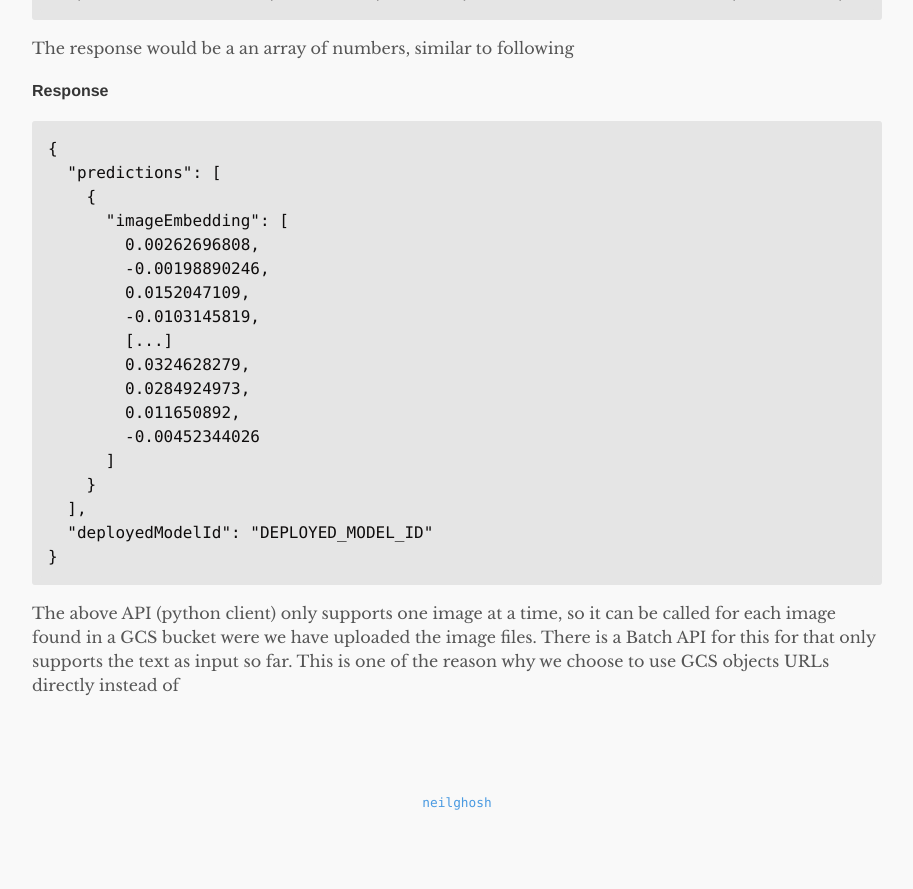
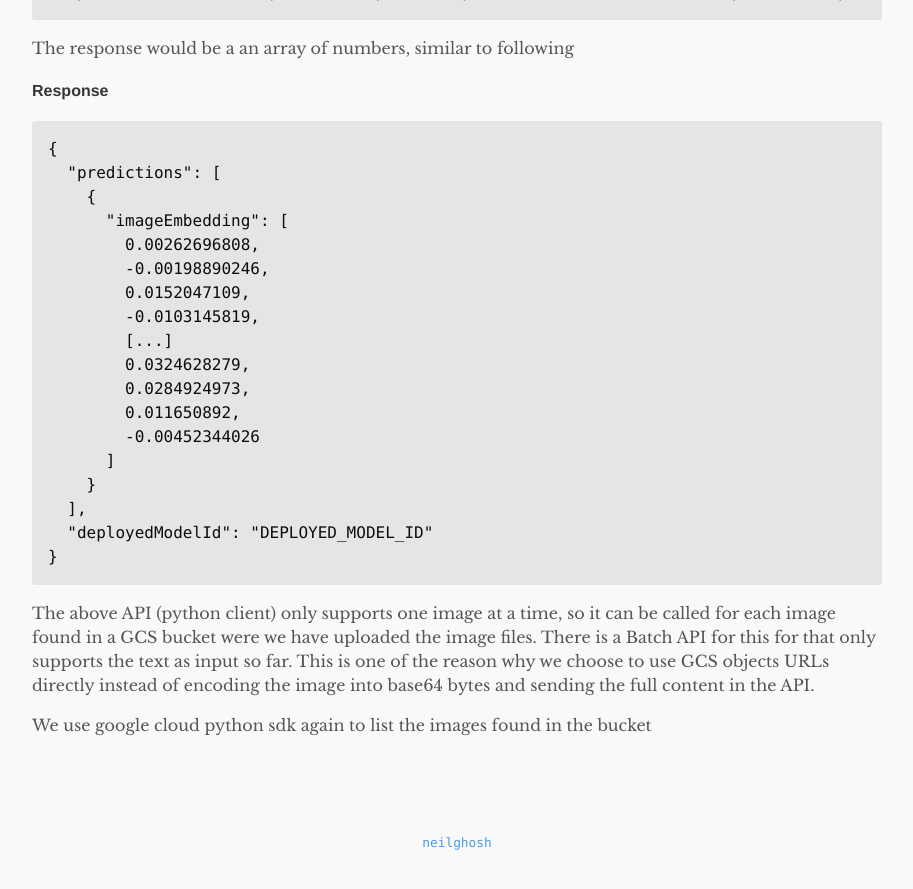
Before and after one commit to neilghosh/neilghosh.github.io, a Jekyll site: the page built from _posts/2023/2023-12-02-embeddings-prediction-using-vertext-ai-and-vector-database.md.md, in a window 1280 px wide and 900 px high, scrolled down 2213 px. Shown: the top 889 px of the window, without its empty margins (183-1096 px from the left). Built offline with Jekyll 4.4.1, drawn with Linux system fonts in a browser that asks for light colours; before the commit the page ends 3073 px from its top, so only the background shows below that.

Commit message:
_posts/2023/2023-12-02-embeddings-prediction-using-vertext-ai-and-vector-database.md.md updated from https://stackedit.io/

````diff
--- a/_posts/2023/2023-12-02-embeddings-prediction-using-vertext-ai-and-vector-database.md.md
+++ b/_posts/2023/2023-12-02-embeddings-prediction-using-vertext-ai-and-vector-database.md.md
@@ -84,8 +84,10 @@ The response would be a an array of numbers, similar to following
   "deployedModelId": "DEPLOYED_MODEL_ID"
 }
 ```
-The above API (python client) only supports one image at a time, so it can be called for each image found in a GCS bucket were we have uploaded the image files. There is a Batch API for this for that only supports the text as input so far. This is one of the reason why we choose to use GCS objects URLs directly instead of
+The above API (python client) only supports one image at a time, so it can be called for each image found in a GCS bucket were we have uploaded the image files. There is a Batch API for this for that only supports the text as input so far. This is one of the reason why we choose to use GCS objects URLs directly instead of encoding the image into base64 bytes and sending the full content in the API.
+
+We use google cloud python sdk again to list the images found in the bucket
 <!--stackedit_data:
-eyJoaXN0b3J5IjpbLTc4NDAxOTQ2LDE5OTI3NDkwMTcsNzYxOD
-EwMDA0XX0=
+eyJoaXN0b3J5IjpbODI0MTAxNjgsMTk5Mjc0OTAxNyw3NjE4MT
+AwMDRdfQ==
 -->
````
